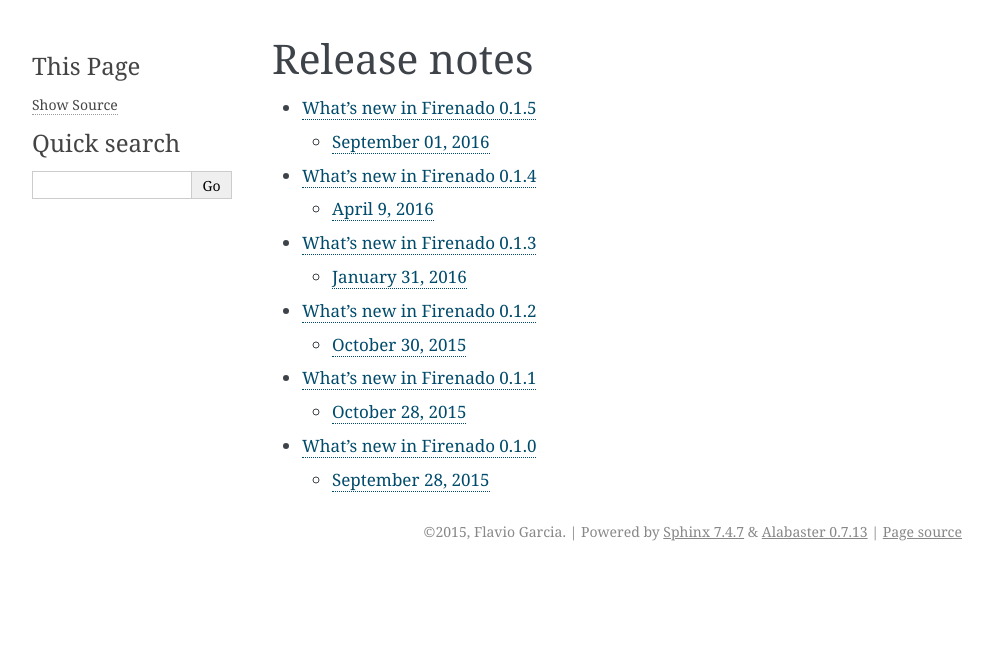
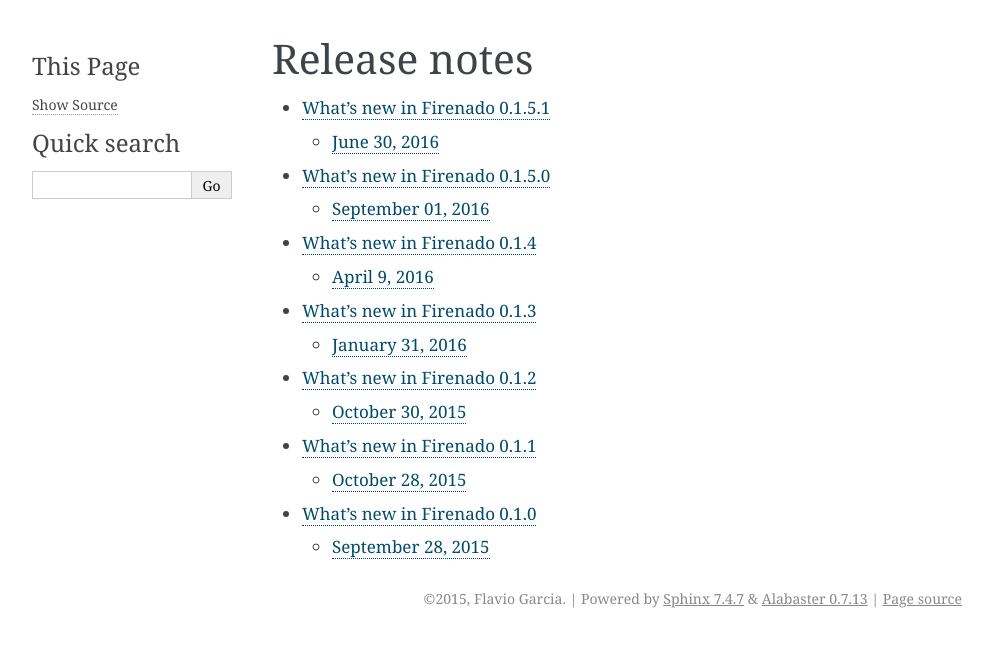
Before and after one commit to candango/firenado, a Sphinx documentation site: the page built from docs/releases.rst, in a window 1280 px wide. Shown: the top 647 px of the page, without its empty margins (148-1141 px from the left). Built offline with Sphinx 7.4.7, drawn with Linux system fonts in a browser that asks for light colours; pages that are not in the unit, such as notebooks, are missing from menus.

Commit message:
Kickstarted release 0.1.5.1.

```diff
--- a/docs/releases.rst
+++ b/docs/releases.rst
@@ -4,6 +4,7 @@
 .. toctree::
    :maxdepth: 2
 
+   releases/v0.1.5.1
    releases/v0.1.5.0
    releases/v0.1.4
    releases/v0.1.3
--- a/docs/releases/v0.1.5.0.rst
+++ b/docs/releases/v0.1.5.0.rst
@@ -1,8 +1,8 @@
-What's new in Firenado 0.1.5
-============================
+What's new in Firenado 0.1.5.0
+==============================
 
 September 01, 2016
----------------
+------------------
 
 We are pleased to announce the release of Firenado 0.1.5.0.
 
@@ -17,7 +17,7 @@
 Here are the highlights:
 
 Refactory
-~~~~~~~~~~~~
+~~~~~~~~~
 
 * Depreciate python 2.6 and 3.2. `#118 <https://github.com/candango/firenado/issues/118>`_
 * Change application file from application.py to app.py. `#120 <https://github.com/candango/firenado/issues/120>`_
--- /dev/null
+++ b/docs/releases/v0.1.5.1.rst
@@ -0,0 +1,19 @@
+What's new in Firenado 0.1.5.1
+==============================
+
+June 30, 2016
+-------------
+
+Release description here.
+
+Here are the highlights:
+
+New Features
+~~~~~~~~~~~~
+
+* Features go here.
+
+Bug Fixes
+~~~~~~~~~
+
+* Bug fixes go here.
--- a/firenado/__init__.py
+++ b/firenado/__init__.py
@@ -20,4 +20,4 @@
 from __future__ import (absolute_import, division,
                         print_function, with_statement)
 
-__version__ = (0, 1, 5, 0)
+__version__ = (0, 1, 5, 1)
```
